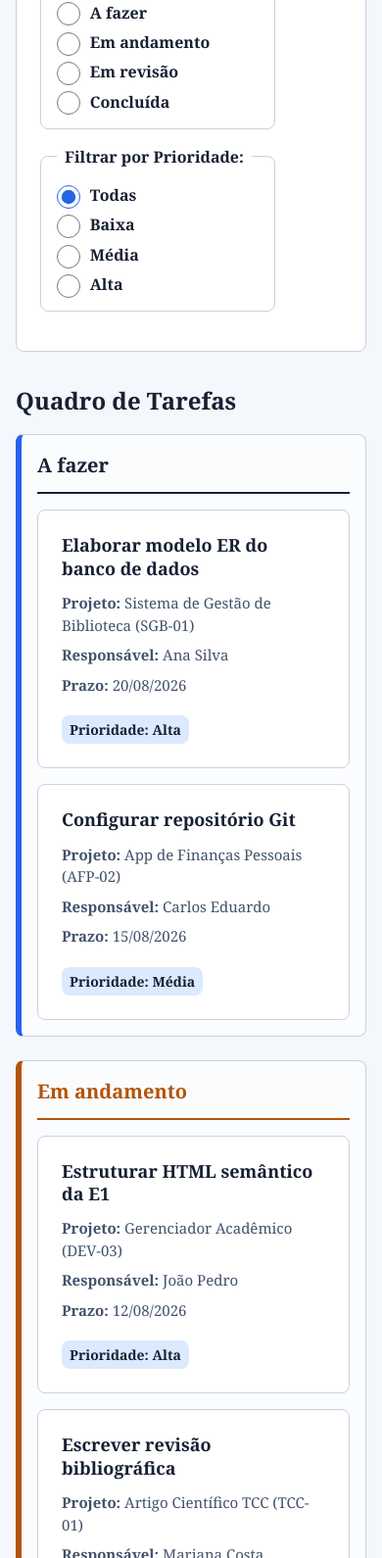
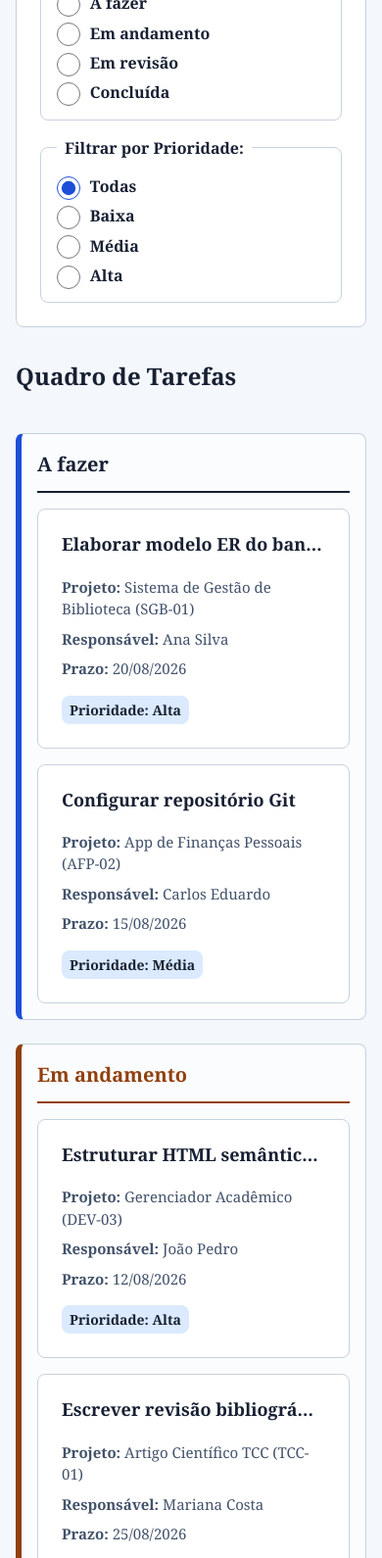
Before and after one commit to lucasw063/aula-devfrontend, a plain HTML site: page index.html in a window 390 px wide. Shown: the part 410-2000 px from the top of the page at 98% size. Drawn offline with Linux system fonts and the light colour scheme.

Commit message:
E2 — Layout responsivo com Flexbox e Grid

```diff
--- a/index.html
+++ b/index.html
@@ -5,7 +5,7 @@
     <meta name="viewport" content="width=device-width, initial-scale=1.0">
     <meta name="author" content="Lucas Wagner Araujo" />
     <title>Dev Front End</title>
-    <link rel="stylesheet" href="estilos.css">
+    <link rel="stylesheet" href="styles.css">
 </head>
 <body>
   <header>
--- a/estilos.css
+++ b/styles.css
@@ -5,10 +5,10 @@
   --cor-texto-suave: #42526b;
   --cor-borda: #c7d2e0;
   --cor-foco: #075985;
-  --cor-a-fazer: #2563eb;
-  --cor-em-andamento: #b45309;
-  --cor-em-revisao: #7e22ce;
-  --cor-concluida: #15803d;
+  --cor-a-fazer: #1d4ed8;
+  --cor-em-andamento: #92400e;
+  --cor-em-revisao: #6b21a8;
+  --cor-concluida: #166534;
   --espaco-1: 0.5rem;
   --espaco-2: 0.75rem;
   --espaco-3: 1rem;
@@ -55,7 +55,7 @@ p {
 
 h1 {
   margin-bottom: 0;
-  font-size: 2rem;
+  font-size: clamp(1.75rem, 5vw, 2.5rem);
   line-height: 1.15;
 }
 
@@ -84,14 +84,13 @@ main > section {
 }
 
 form {
+  display: flex;
+  flex-direction: column;
+  gap: var(--espaco-3);
   padding: var(--espaco-4);
   background: var(--cor-cartao);
   border: 0.0625rem solid var(--cor-borda);
   border-radius: var(--raio);
-}
-
-form > div:first-child {
-  margin-bottom: var(--espaco-3);
 }
 
 label,
@@ -120,11 +119,9 @@ input[type='search'] {
 }
 
 fieldset {
-  display: inline-block;
-  min-width: 15rem;
-  margin: 0 var(--espaco-3) var(--espaco-3) 0;
+  min-width: 0;
+  margin: 0;
   padding: var(--espaco-2) var(--espaco-3);
-  vertical-align: top;
   border: 0.0625rem solid var(--cor-borda);
   border-radius: var(--raio);
 }
@@ -147,8 +144,20 @@ label:has(input:focus-visible) {
   outline-offset: 0.125rem;
 }
 
-main > section > section {
-  margin-bottom: var(--espaco-4);
+main > section:nth-of-type(2) {
+  display: grid;
+  grid-template-columns: minmax(0, 1fr);
+  gap: var(--espaco-4);
+}
+
+main > section:nth-of-type(2) > h2 {
+  grid-column: 1 / -1;
+}
+
+main > section:nth-of-type(2) > section {
+  display: flex;
+  min-width: 0;
+  flex-direction: column;
   padding: var(--espaco-3);
   background: rgba(255, 255, 255, 0.7);
   border: 0.0625rem solid var(--cor-borda);
@@ -156,50 +165,55 @@ main > section > section {
   border-radius: var(--raio);
 }
 
-main > section > section:nth-of-type(2) {
+main > section:nth-of-type(2) > section:nth-of-type(2) {
   border-left-color: var(--cor-em-andamento);
 }
 
-main > section > section:nth-of-type(3) {
+main > section:nth-of-type(2) > section:nth-of-type(3) {
   border-left-color: var(--cor-em-revisao);
 }
 
-main > section > section:nth-of-type(4) {
+main > section:nth-of-type(2) > section:nth-of-type(4) {
   border-left-color: var(--cor-concluida);
 }
 
-main > section > section > h3 {
+main > section:nth-of-type(2) > section > h3 {
   padding-bottom: var(--espaco-2);
   border-bottom: 0.125rem solid currentColor;
 }
 
-main > section > section:nth-of-type(2) > h3 {
+main > section:nth-of-type(2) > section:nth-of-type(2) > h3 {
   color: var(--cor-em-andamento);
 }
 
-main > section > section:nth-of-type(3) > h3 {
+main > section:nth-of-type(2) > section:nth-of-type(3) > h3 {
   color: var(--cor-em-revisao);
 }
 
-main > section > section:nth-of-type(4) > h3 {
+main > section:nth-of-type(2) > section:nth-of-type(4) > h3 {
   color: var(--cor-concluida);
 }
 
 ul {
+  display: flex;
+  flex: 1;
+  flex-direction: column;
+  gap: var(--espaco-3);
   margin: 0;
   padding: 0;
   list-style: none;
 }
 
 li {
-  margin-bottom: var(--espaco-3);
-}
-
-li:last-child {
-  margin-bottom: 0;
+  min-width: 0;
 }
 
 article {
+  display: flex;
+  min-width: 0;
+  height: 100%;
+  flex-direction: column;
+  gap: var(--espaco-1);
   padding: var(--espaco-4);
   background: var(--cor-cartao);
   border: 0.0625rem solid var(--cor-borda);
@@ -207,19 +221,28 @@ article {
 }
 
 article h4 {
+  min-width: 0;
+  flex: 1;
+  overflow: hidden;
   color: var(--cor-texto);
+  text-overflow: ellipsis;
+  white-space: nowrap;
 }
 
 article p {
-  margin-bottom: var(--espaco-1);
+  margin: 0;
   color: var(--cor-texto-suave);
   font-size: 0.9375rem;
 }
 
+article p:nth-of-type(3) {
+  margin-top: auto;
+}
+
 article p:last-child {
   display: inline-block;
-  margin-top: var(--espaco-2);
-  margin-bottom: 0;
+  align-self: flex-start;
+  margin-top: var(--espaco-1);
   padding: 0.25rem 0.5rem;
   color: var(--cor-texto);
   background: #dbeafe;
@@ -243,6 +266,35 @@ footer p {
   margin-bottom: var(--espaco-1);
 }
 
+/* A largura dos filtros deixa de caber confortavelmente em uma coluna. */
+@media (min-width: 36rem) {
+  form {
+    display: grid;
+    grid-template-columns: repeat(2, minmax(0, 1fr));
+  }
+
+  form > div:first-child {
+    grid-column: 1 / -1;
+  }
+
+  form > div:nth-child(2) {
+    display: flex;
+    min-width: 0;
+  }
+
+  fieldset {
+    width: 100%;
+  }
+}
+
+/* Quatro colunas deixam de comprimir os cartões e passam a caber lado a lado. */
+@media (min-width: 64rem) {
+  main > section:nth-of-type(2) {
+    grid-template-columns: repeat(4, minmax(0, 1fr));
+  }
+}
+
+/* O conteúdo ganha margem lateral suficiente em monitores muito largos. */
 @media (min-width: 48rem) {
   header,
   main,
```
